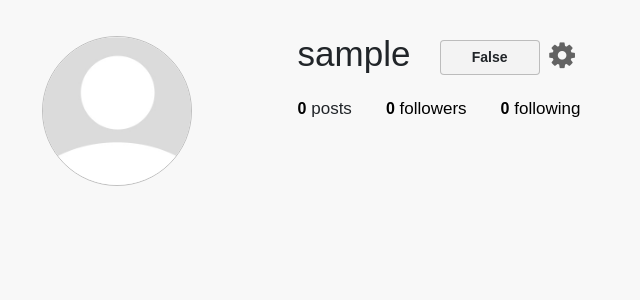
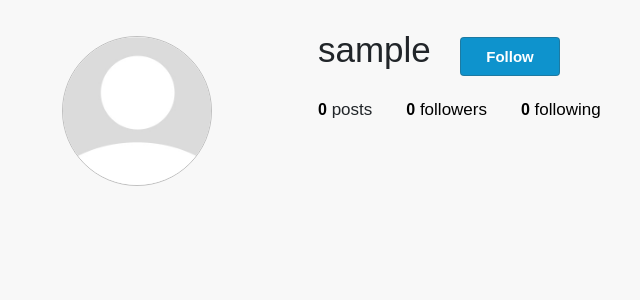
Before and after one commit to andyjohn23/instagram-clone, a Django app: page /1/ in a window 1280 px wide. Shown: the part 60-360 px from the top of the page, without its empty margins (193-833 px from the left). Run offline with Django 3.2, Linux system fonts and the light colour scheme; the visitor is signed in with stand-in values (Sample User, id 1); data comes from the database, SQL or seed files in the repository; data that the repository does not hold is empty; parts of the project's set-up code (start-up, migrations or seed data) failed here and were passed over; some libraries are stand-ins or nearby versions.

Commit message:
added the url path to follow friend and functionality to follow friends

```diff
--- a/instagram/instagram/urls.py
+++ b/instagram/instagram/urls.py
@@ -24,6 +24,7 @@
     path('register/', instausers_views.register, name='register'),
     path('login/', instausers_views.login_user, name='login'),
     path('logout/', instausers_views.logout_user, name='logout'),
+    path('', instausers_views.index, name='index'),
     path('user-details/', instausers_views.user_details, name='user-details'),
     path('edit/', instausers_views.profile_edit, name='profile-edit'),
     path('passwordchange/', instausers_views.profile_edit, name='profile-change'),
--- a/instagram/instausers/models.py
+++ b/instagram/instausers/models.py
@@ -62,7 +62,7 @@
     followers = models.ManyToManyField(UserAccount, blank=True, related_name='followers')
 
     def profile_instaposts(self):
-        return self.post_set.all()
+        return self.instaposts_set.all()
 
     def __str__(self):
         return str(self.user.username)
--- a/instagram/instausers/static/css/profile.css
+++ b/instagram/instausers/static/css/profile.css
@@ -169,7 +169,6 @@
   border-radius: 50%;
   border: 1px solid rgba(64, 64, 64, 0.3);
   margin-left: -17rem;
-  cursor: pointer;
 }
 .user-info {
   line-height: 35px;
@@ -191,6 +190,17 @@
   font-family: sans-serif;
   width: 100px;
   background-color: rgba(224, 224, 224, 0.2);
+}
+.user-info button{
+  outline: none !important;
+  border: 1px solid rgba(64, 64, 64, 0.3);
+  border-radius: 4px;
+  font-size: 15px;
+  font-weight: bolder;
+  font-family: sans-serif;
+  width: 100px;
+  color: white;
+  background-color:#0e93cd;
 }
 .user-info i {
   font-size: 30px;
@@ -301,3 +311,23 @@
   margin-right: auto;
   width: 50%;
 }
+.profile-users-loop{
+  display: flex;
+  flex-direction: row;
+  gap: 10px;
+  margin-top: 1rem;
+}
+.profile-users-loop img{
+  width: 30px;
+  height: 30px;
+  object-fit: contain;
+  border-radius: 50%;
+  border: 1px solid rgba(64, 64, 64, 0.5);
+}
+.suggestions-for-you .see-all {
+  float: right;
+  font-size: 14px;
+  font-weight: bold;
+  margin-top: -6.9rem;
+  margin-right: 2rem;
+}
--- a/instagram/instausers/templates/instausers/profile-detail.html
+++ b/instagram/instausers/templates/instausers/profile-detail.html
@@ -4,17 +4,21 @@
 
 <div class="container user-content">
 
-    <form method="POST" enctype="multipart/form-data">
-        <input id="profile-image-upload" class="hidden" type="file" style="display: none;">
-        <div class="user-avatar" id="profile-image">
-            <img src="{{ object.user.profile.image.url }}" alt="profile-photo">
-        </div>
-    </form>
+    <div class="user-avatar" id="profile-image" style="margin-left: 18rem;">
+        <img src="{{ object.user.profile.image.url }}" alt="profile-photo">
+    </div>
+
     <div class="user-info">
         <p class="user-name">{{ object.user.username }}&nbsp;&nbsp;
-            <a href="{% url 'profile-edit'%}" class="btn  button">{{ follow }}</a>
-            <a href="" data-toggle="modal" data-target="#exampleModalCenter"><i class="fa fa-cog" aria-hidden="true"></i></a>
-        </p>
+            {% if follow %}
+        <form method="POST" action="">
+            <input type="hidden" name="profile_pk" value="{{ object.pk }}">
+            <button type="submit">{{ following }}</button>
+        </form>
+        {% else %}
+        <input type="hidden" name="profile_pk" value="{{ object.pk }}">
+        <button type="submit">Follow</button>
+        {% endif %}
 
         <div class="user-extra">
 
@@ -30,6 +34,14 @@
                 <a href=""><span>0</span>&nbsp;following</a>
             </p>
         </div>
+    </div>
+
+    <div class="container posts">
+        {% for post in object.profile_instaposts %}
+        <div class="post-body">
+            {{ post.body }}
+        </div>
+        {% endfor %}
     </div>
 
     <!-- Modal -->
--- a/instagram/instausers/urls.py
+++ b/instagram/instausers/urls.py
@@ -4,6 +4,7 @@
 app_name = "instausers"
 
 urlpatterns = [
-    path('', views.index, name='index'),
     path('<pk>/', views.ProfileDetail.as_view(), name='profile-detail'),
+    path('profile/', views.ProfileList.as_view(), name='profile'),
+    path('follow-profile/', views.unfollow_follow, name='follow-profile'),
 ]
--- a/instagram/instausers/views.py
+++ b/instagram/instausers/views.py
@@ -166,3 +166,16 @@
             follow = False
         context["follow"] = follow
         return context
+
+def unfollow_follow(request):
+    if request.method=='POST':
+        my_profile=Profile.objects.get(user=request.user)
+        pk = request.POST.get('profile_pk')
+        obj = Profile.objects.get(pk=pk)
+
+        if obj.user in my_profile.followers.all():
+            my_profile.followers.remove(obj.user)
+        else:
+            my_profile.followers.add(obj.user)
+        return redirect(request.META.get('HTTP_REFERER'))
+    return redirect('instausers:profile')
```
Also changed, not shown: instagram/instausers/templates/instausers/instauser-details.html (+6 -7 lines), instagram/instausers/templates/instausers/profile.html (+11 -5 lines).
